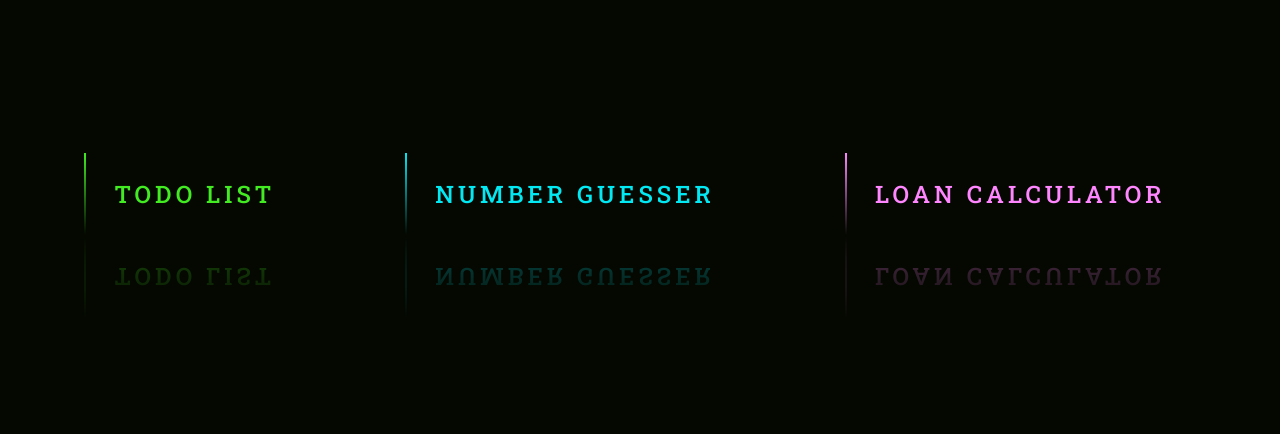
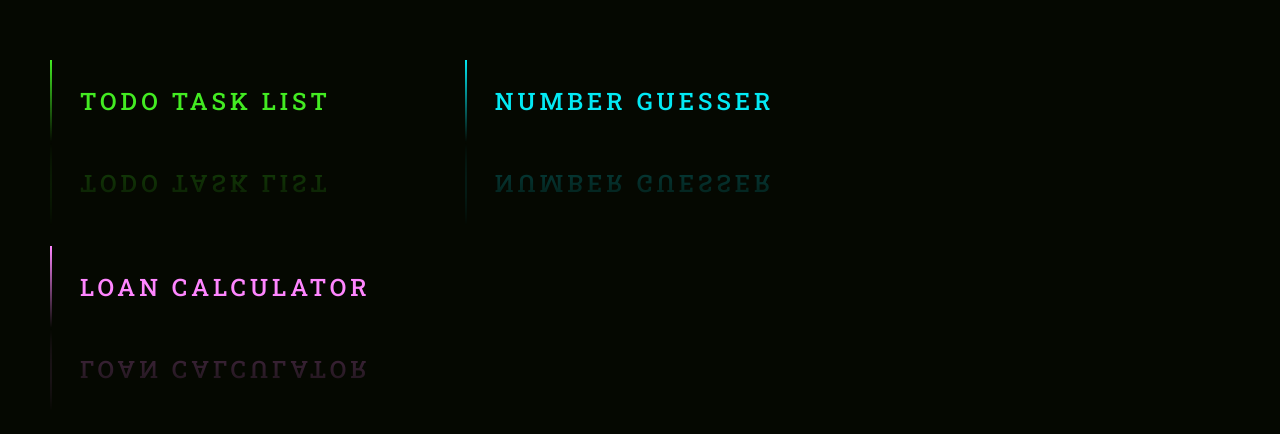
Before and after one commit to Shini166/The-Combination, a plain HTML site: page index.html in a window 1280 px wide. Shown: the part 206-640 px from the top of the page. Drawn offline with Linux system fonts and the light colour scheme.

Commit message:
Update index.html

```diff
--- a/index.html
+++ b/index.html
@@ -7,12 +7,15 @@
     <link rel="stylesheet" type="text/css" href="style.css">
 </head>
 <body>
+        <div class="container">
+
+
     <a href="indextd.html">
     <span></span>
     <span></span>
     <span></span>
     <span></span>
-    ToDo List
+    ToDo Task List
     </a>
     <a href="indexng.html">
         <span></span>
@@ -28,6 +31,7 @@
             <span></span>
             Loan Calculator
             </a>
+        </div>
 
     </body>
 </html>
```
